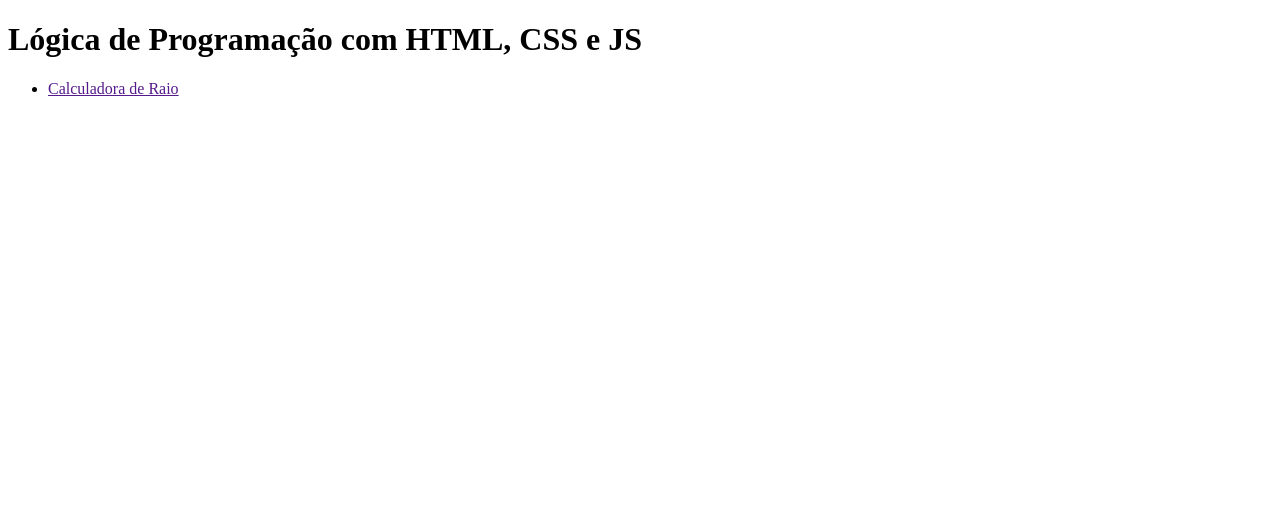
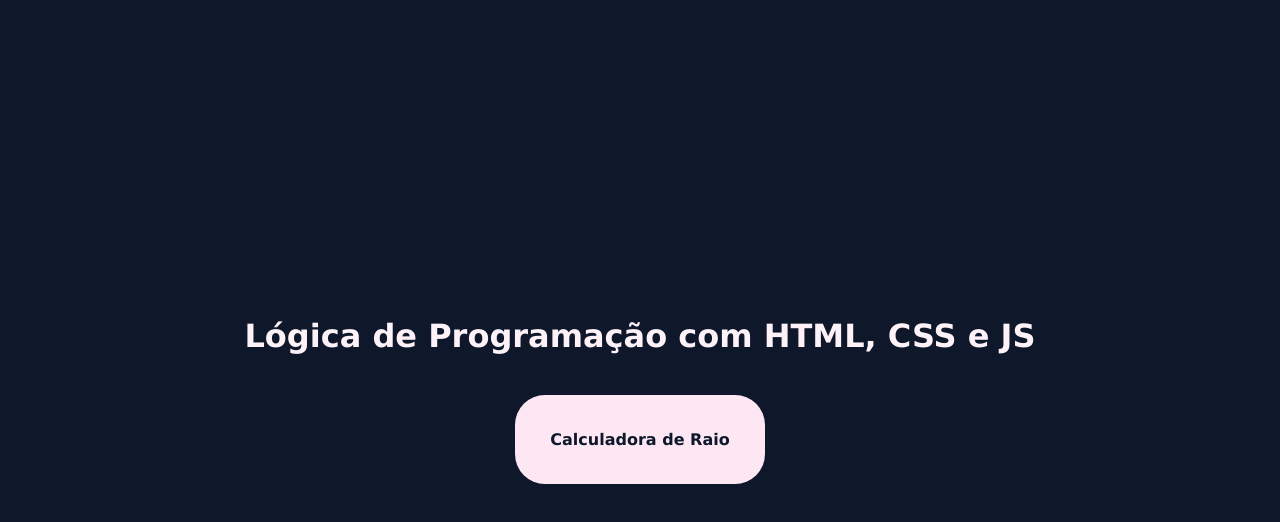
Before and after one commit to bimatos222/atividade-7, a plain HTML site: page index.html in a window 1280 px wide. Drawn offline with Linux system fonts and the light colour scheme.

Commit message:
commit da aula 27/05 do CSS

```diff
--- a/index.html
+++ b/index.html
@@ -3,19 +3,20 @@
 <head>
     <meta charset="UTF-8">
     <meta name="viewport" content="width=device-width, initial-scale=1.0">
+    <link rel="stylesheet" href="style.css">
     <title>Lógica de Programação com HTML, CSS  e JS</title>
 </head>
 <body>
     <header>
         <h1>Lógica de Programação com HTML, CSS  e JS</h1>
+    </header>
 
     <nav>
         <ul>
             <li>
-                    <a href="">Calculadora de Raio</a>
+                <a href="./pages/calculadora-raio/calculadora-raio.html">Calculadora de Raio</a>
             </li>
         </ul>
     </nav>
-    </header>
 </body>
 </html>
--- /dev/null
+++ b/pages/calculadora-raio/calculadora-raio.css
@@ -0,0 +1,60 @@
+* {
+    margin: 0;
+    padding: 0;
+    box-sizing: border-box;
+    font-family:'Courier New', Courier, monospace
+}
+
+:root {
+    --main-background: #0f172a;
+    --text-color: #fdf2f8;
+    --nav-background: #fce7f3;
+    --main-background2: #bae6fd;
+}
+
+body {
+    background-color:  var(--main-background2);
+    color: var(--text-color);
+    display: flex;
+    flex-direction: column;
+    min-height: 100svh;
+    justify-content: center;
+    align-items: center;
+    gap: 40px;
+}
+
+
+
+main {
+    background-color:var(--main-background);
+    width: 400px;
+    text-align: center;
+    padding: 45px;
+}
+
+h1 {
+    color: var(--main-background2);
+}
+
+button {
+    width: 100%;
+    padding: 20px;
+    margin-top: 20px;
+    background-color:var(--main-background2);
+    font-weight: bolder;
+    font-style: var(--main-background);
+    border: none;
+    border-radius: 30px;
+    cursor: pointer;
+}
+
+:hover button{
+    background-color:var(--nav-background);
+
+}
+
+input {
+    width: 100%;
+    padding: 10px;
+    margin-top: 20px;
+}
--- a/style.css
+++ b/style.css
@@ -0,0 +1,47 @@
+* {
+    margin: 0;
+    padding: 0;
+    box-sizing: border-box;
+    font-family: 'Lucida Sans', 'Lucida Sans Regular', 'Lucida Grande', 'Lucida Sans Unicode', Geneva, Verdana, sans-serif;
+}
+
+:root {
+    --main-background: #0f172a;
+    --text-color: #fdf2f8;
+    --nav-background: #fce7f3;
+}
+
+body {
+    background-color: var(--main-background);
+    color: var(--text-color);
+    display: flex;
+    flex-direction: column;
+    min-height: 100svh;
+    justify-content: center;
+    align-items: center;
+    gap: 40px;
+}
+
+nav {
+    background-color: var(--nav-background);
+    width: fit-content;
+    padding: 35px;
+    border-radius: 30px;
+
+}
+
+ul,li {
+    list-style: none;
+}
+
+a {
+    text-decoration: none;
+    color: var(--main-background);
+    font-weight: bold;
+}
+
+a:hover {
+    display: block;
+    transform: scale(1.1);
+    transition: transform .3s;
+}
```
Also changed, not shown: pages/calculadora-raio/calculadora-raio.html (added, +23 -0 lines), pages/calculadora-raio/calculadora-raio.js (added). Lines whose indentation alone changed are shown as unchanged.
